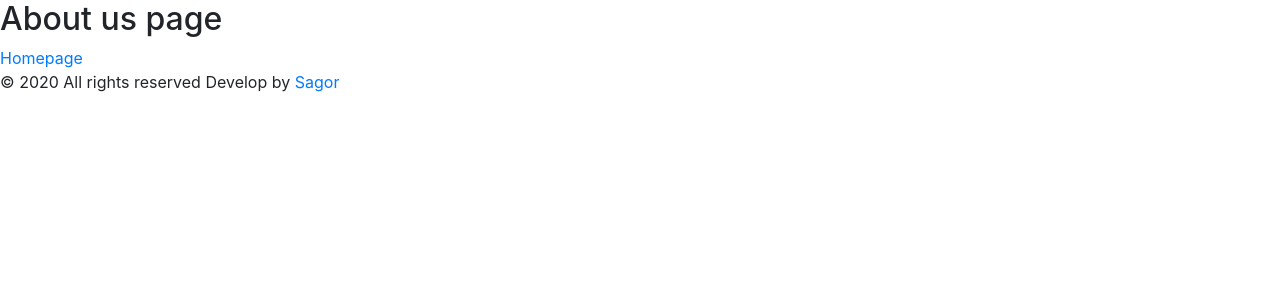
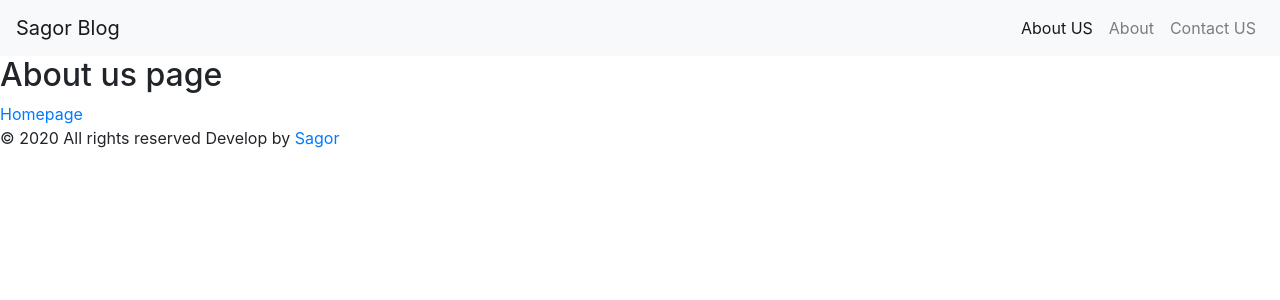
Before and after one commit to mbrsagor/NextJS, a Next.js app: page /about in a window 1280 px wide. Shown: the top 300 px of the page. Built offline with nearby package versions, Linux system fonts and the light colour scheme.

Commit message:
Navbar and header added

```diff
--- a/components/header.js
+++ b/components/header.js
@@ -1,3 +1,5 @@
+import Link from "next/link";
+
 export default function header() {
   return (
     <div>
@@ -14,24 +16,24 @@ export default function header() {
           <span className="navbar-toggler-icon"></span>
         </button>
         <div className="collapse navbar-collapse" id="navbarTogglerDemo01">
-          <a className="navbar-brand" href="#">
-           Sagor Blog
-          </a>
+          <Link href="/">
+            <a className="navbar-brand">Sagor Blog</a>
+          </Link>
           <ul className="navbar-nav ml-auto mt-2 mt-lg-0">
             <li className="nav-item active">
+              <Link href="/about">
+                <a className="nav-link">About US</a>
+              </Link>
+            </li>
+            <li className="nav-item">
               <a className="nav-link" href="#">
-                Home <span className="sr-only">(current)</span>
+                About
               </a>
             </li>
             <li className="nav-item">
-              <a className="nav-link" href="#">
-                Link
-              </a>
-            </li>
-            <li className="nav-item">
-              <a className="nav-link disabled" href="#">
-                Disabled
-              </a>
+              <Link href="/">
+                <a className="nav-link">Contact US</a>
+              </Link>
             </li>
           </ul>
         </div>
--- a/pages/about.js
+++ b/pages/about.js
@@ -1,10 +1,12 @@
 import Link from 'next/link';
 import Layout from "../components/layout";
+import Header from "../components/header";
 
 export default function about() {
     return (
          <Layout>
             <div>
+                <Header />
                 <h2>About us page</h2>
                 <Link href="/"><a>Homepage</a></Link>
             </div>
```
